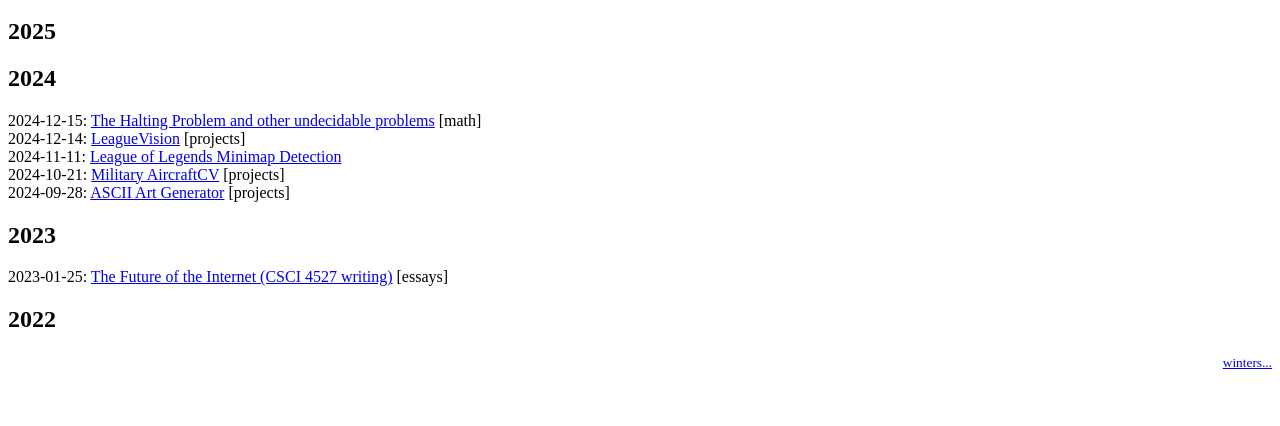
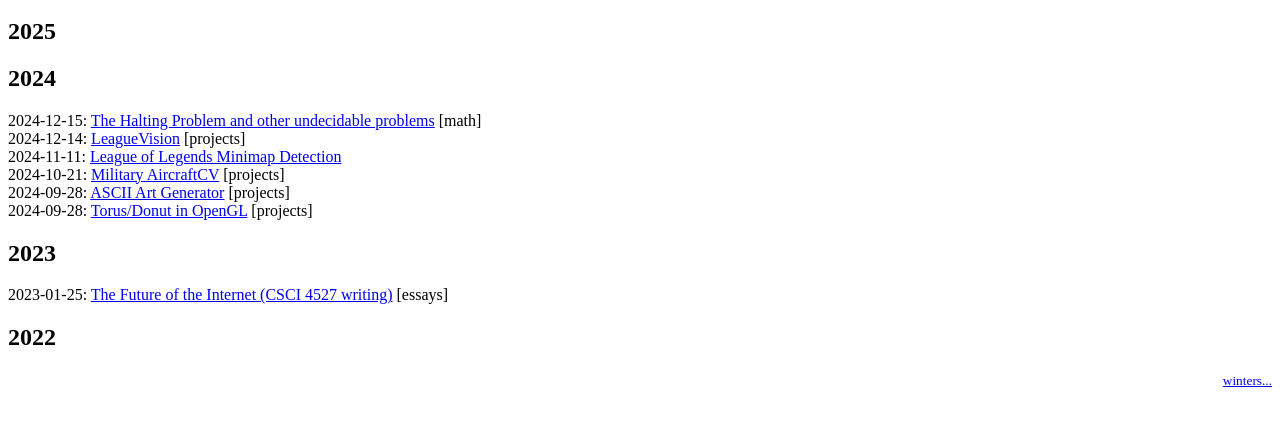
Before and after one commit to IvanWinters/ivanwinters-site, a plain HTML site: page writings/index.html in a window 1280 px wide. Shown: the part 100-526 px from the top of the page. Drawn offline with Linux system fonts and the light colour scheme.

Commit message:
minor fixes

```diff
--- a/writings/index.html
+++ b/writings/index.html
@@ -22,29 +22,16 @@
     <!-- Writings Section -->
     <h2>2025</h2>
 
-
-
     <h2>2024</h2>
-      <div class="writing" data-tags="math">
-      2024-12-15: <a href="2024_12_15.html">The Halting Problem and other undecidable problems</a> [math]
-    <div class="writing" data-tags="projects">
-      2024-12-14: <a href="2024_12_14.html">LeagueVision</a> [projects]
-    </div>
-    <div class="writing" data-tags="">
-      2024-11-11: <a href="2024_11_11.html">League of Legends Minimap Detection</a>
-    </div>
-    <div class="writing" data-tags="projects">
-      2024-10-21: <a href="2024_10_21.html">Military AircraftCV</a> [projects]
-    </div>
-    <div class="writing" data-tags="projects">
-      2024-09-28: <a href="2024_09_28.html">ASCII Art Generator</a> [projects]
-    </div>
+    <div class="writing" data-tags="math">2024-12-15: <a href="2024_12_15.html">The Halting Problem and other undecidable problems</a> [math]</div>
+    <div class="writing" data-tags="projects">2024-12-14: <a href="2024_12_14.html">LeagueVision</a> [projects]</div>
+    <div class="writing" data-tags="writing">2024-11-11: <a href="2024_11_11.html">League of Legends Minimap Detection</a></div>
+    <div class="writing" data-tags="projects">2024-10-21: <a href="2024_10_21.html">Military AircraftCV</a> [projects]</div>
+    <div class="writing" data-tags="projects">2024-09-28: <a href="2024_09_28.html">ASCII Art Generator</a> [projects]</div>
+    <div class="writing" data-tags="projects">2024-09-28: <a href="2024_05-05.html">Torus/Donut in OpenGL</a> [projects]</div>
 
     <h2>2023</h2>
-    <div class="writing" data-tags="">
-      2023-01-25:
-      <a href="2023_01_25.html">The Future of the Internet (CSCI 4527 writing)</a> [essays]
-    </div>
+    <div class="writing" data-tags="">2023-01-25: <a href="2023_01_25.html">The Future of the Internet (CSCI 4527 writing)</a> [essays]</div>
 
     <h2>2022</h2>
     <p align="right">
```
Also changed, not shown: writings/2023_01_25.html (+1 -1 lines), writings/2024_05_05.html (+1 -1 lines), writings/2024_09_28.html (+1 -1 lines), writings/2024_10_21.html (+1 -1 lines), writings/2024_11_11.html (+1 -1 lines), writings/2024_12_14.html (+1 -1 lines), writings/2024_12_15.html (+1 -1 lines).
